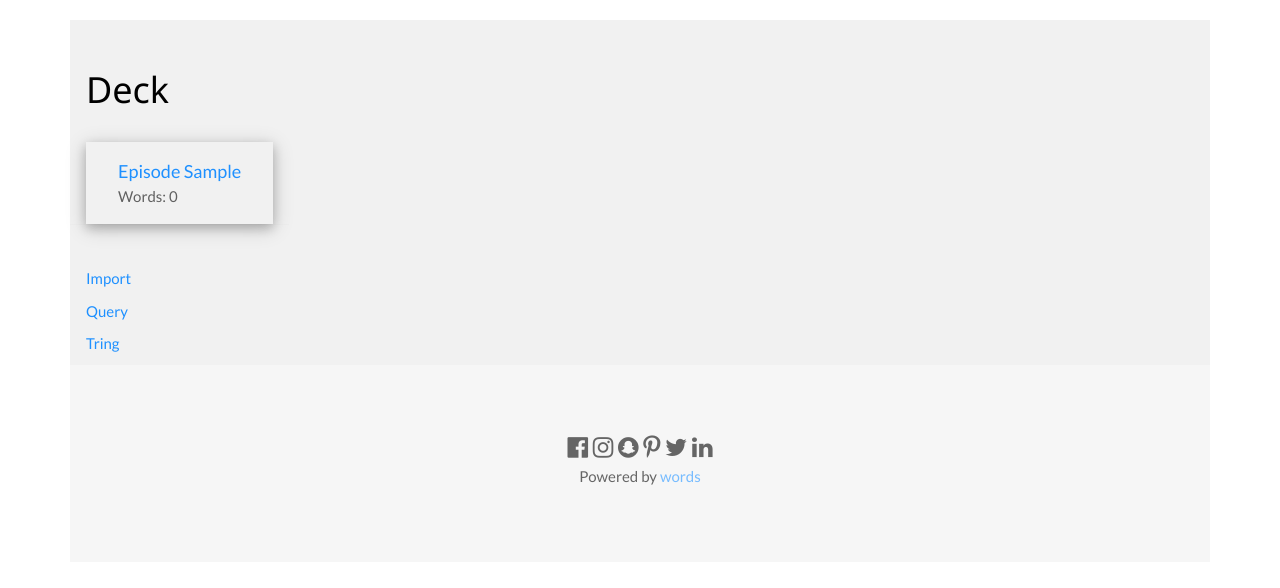
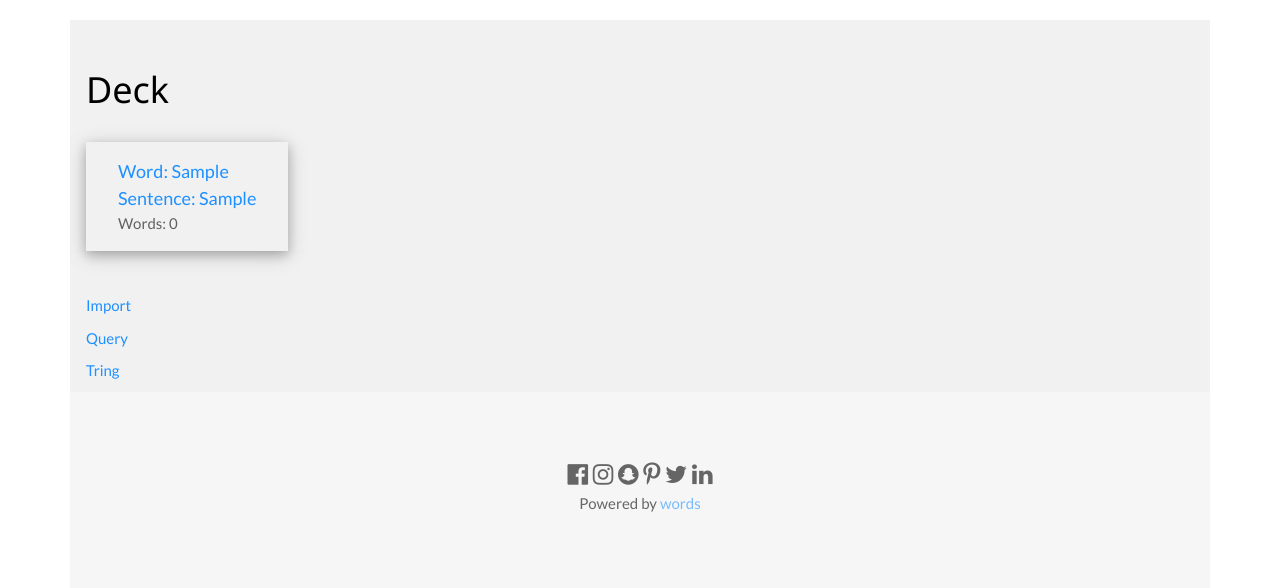
Before and after one commit to Longliveping/bdc, a Flask app: page / in a window 1280 px wide. Shown: the part 52-640 px from the top of the page. Run offline with Flask 2, Linux system fonts and the light colour scheme; tables that the repository leaves empty hold one stand-in row (values such as "Sample post"); some libraries are stand-ins or nearby versions.

Commit message:
add sentence review

```diff
--- a/app/main/views.py
+++ b/app/main/views.py
@@ -1,10 +1,10 @@
 from flask import render_template, session, redirect, url_for, current_app,request
 from sqlalchemy import distinct
 from .. import db
-from ..models import Word, Sentence, Article, SentenceWord, WordReview, MyWord
+from ..models import Word, Sentence, Article, SentenceWord, WordReview, MyWord, SentenceReview, MySentence
 from ..controller import show_artile_words, import_myword, import_file
 from . import main
-from .forms import KnownForm, ImportsForm, TryingForm, QueryForm
+from .forms import KnownForm, ImportsForm, TryingForm, QueryForm, SentenceKnownForm
 from datetime import datetime
 from utility.translation import get_word, get_sentence
 from utility.words import update_target,split_sentence
@@ -36,8 +36,6 @@ def study(article):
     else:
         next_item_index = 0
 
-
-
     word = words[next_item_index]
 
     word_trans = ''
@@ -48,7 +46,7 @@ def study(article):
         if session.get('check'):
             ss = db.session.query(Sentence.sentence).join(SentenceWord).join(Word).join(Article).filter(
                 Article.article == article,
-                Word.word == 'part').all()
+                Word.word == word).all()
             sentences = [s[0] for s in ss]
             sents = []
             for s in sentences[:2]:
@@ -82,6 +80,56 @@ def study(article):
     form.check.data = bool(session.get('check'))
     return render_template('study.html', form=form, word=word, translation=word_trans, sentences=sent_trans,
                            next_item_index=next_item_index)
+
+@main.route('/studysentence/<article>', methods=['GET', 'POST'])
+def study_sentence(article):
+    form = SentenceKnownForm()
+    ss = db.session.query(Sentence.sentence).join(Article).filter(Article.article == article).all()
+    sentences = [s[0] for s in ss]
+    count = len(sentences)
+
+    if session.get('index'):
+        next_item_index = min(int(session.get('index')), count-1)
+    else:
+        next_item_index = 0
+
+    sentence = sentences[next_item_index]
+
+    sent_trans = ''
+    if request.method == 'GET' :
+        if session.get('check'):
+            sents = []
+            for s in sentences[:2]:
+                sents.append(s)
+            sents = '\n'.join(sents)
+            sent_trans = get_sentence(sents,'i')
+
+    if form.validate_on_submit():
+        if form.exit.data:
+            return redirect(url_for('main.index'))
+        if form.query.data:
+            session['study'] = article
+            return redirect(url_for('main.query', word='i'))
+
+        session['check'] = bool(form.check.data)
+        s = db.session.query(Sentence).filter(Sentence.sentence==sentence).first()
+        print(s)
+        sentencereview = SentenceReview(Sentence=s)
+        sentencereview.timestamp = datetime.utcnow()
+        sentencereview.known = bool(form.known.data)
+        sentencereview.unknown = bool(form.unknown.data)
+        sentencereview.blurry = bool(form.blurry.data)
+        sentencereview.noshow = bool(form.noshow.data)
+        db.session.add(sentencereview)
+        db.session.commit()
+        if form.noshow.data:
+            mw = MySentence(Sentence=sentence)
+            db.session.add(mw)
+            db.session.commit()
+        session['index'] = next_item_index+1
+        return redirect(url_for('main.study_sentence', article=article))
+    form.check.data = bool(session.get('check'))
+    return render_template('study_sentence.html', form=form, sentence=sentence, sentences=sent_trans, next_item_index=next_item_index)
 
 @main.route('/query/<word>', methods=['GET', 'POST'])
 def query(word):
--- a/app/templates/index.html
+++ b/app/templates/index.html
@@ -10,7 +10,8 @@
         {%for d in deck%}
         <li class="w3-bar">
             <div class="w3-bar-item">
-                <span class="w3-justify w3-large"><a href="/study/{{d[0]}}">Episode {{d[0]}}</a></span><br>
+                <span class="w3-justify w3-large"><a href="/study/{{d[0]}}">Word: {{d[0]}}</a></span><br>
+                <span class="w3-justify w3-large"><a href="/studysentence/{{d[0]}}">Sentence: {{d[0]}}</a></span><br>
                 <span class="w3-opacity">Words: {{ d[1] }}</span>
             </div>
         </li>
```
Also changed, not shown: app/main/forms.py (+9 -0 lines).
